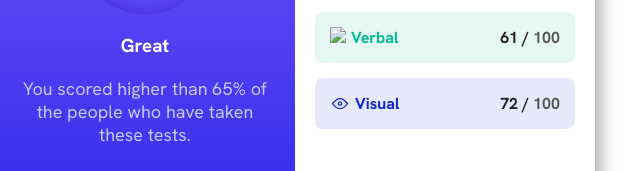
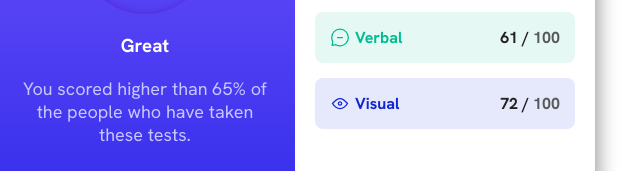
Before and after one commit to Afshan46/Summary-component-repo, a plain HTML site: page index.html in a window 1280 px wide. Shown: the part 387-558 px from the top of the page, 345-985 px from the left. Drawn offline with Linux system fonts and the light colour scheme.

Commit message:
Update index.html

```diff
--- a/index.html
+++ b/index.html
@@ -45,7 +45,7 @@
           </div>
             <div class="verbal">
              <div class="summary-icon">
-               <img src="./Images/icon-verbal.svg alt="verbal">
+               <img src="./Images/icon-verbal.svg" alt="verbal">
                <span>Verbal</span>
              </div>
              <span class="nmbr-text">61 / <span class="by-nmbr-text">100</span></span>
```
